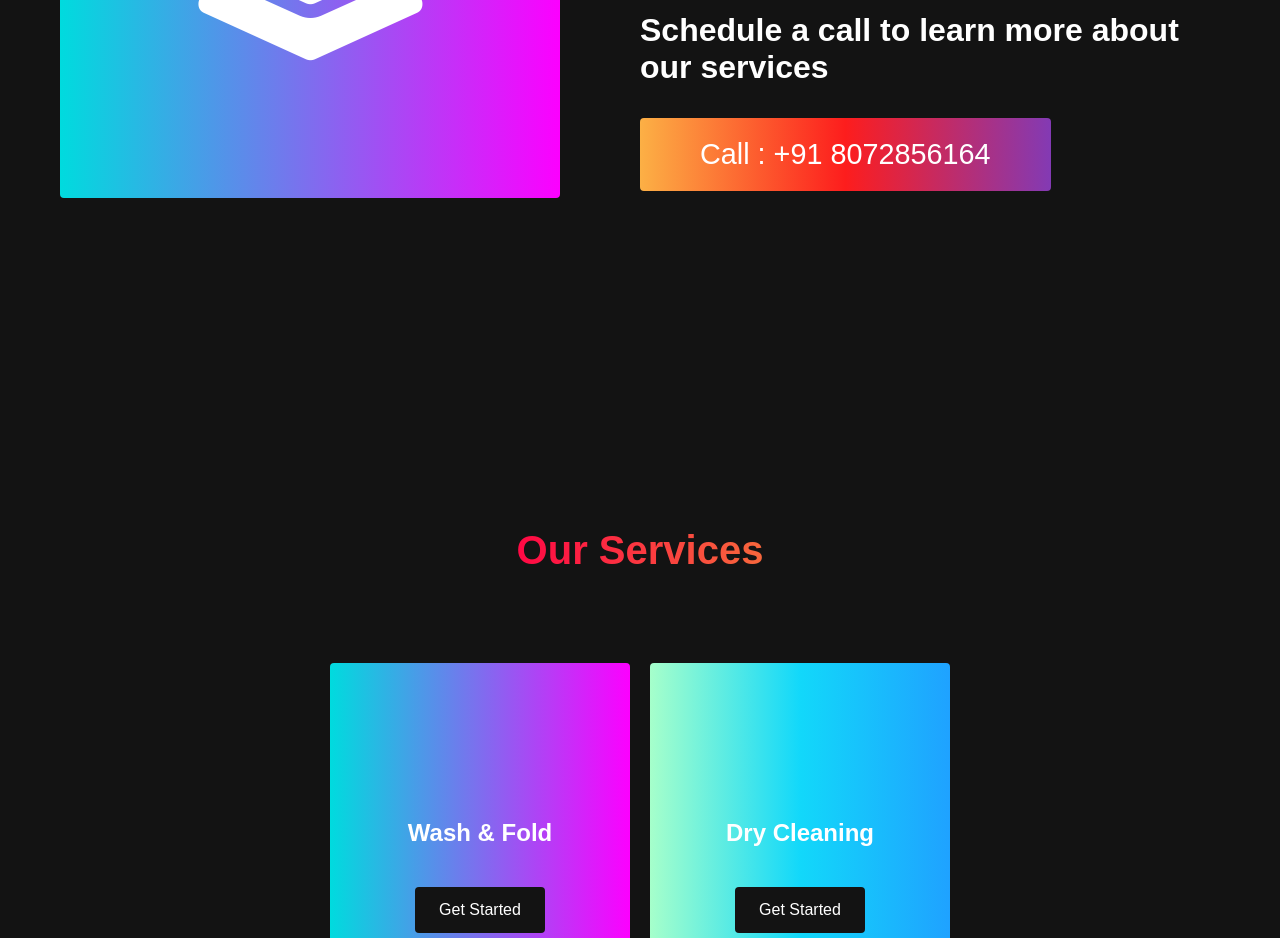
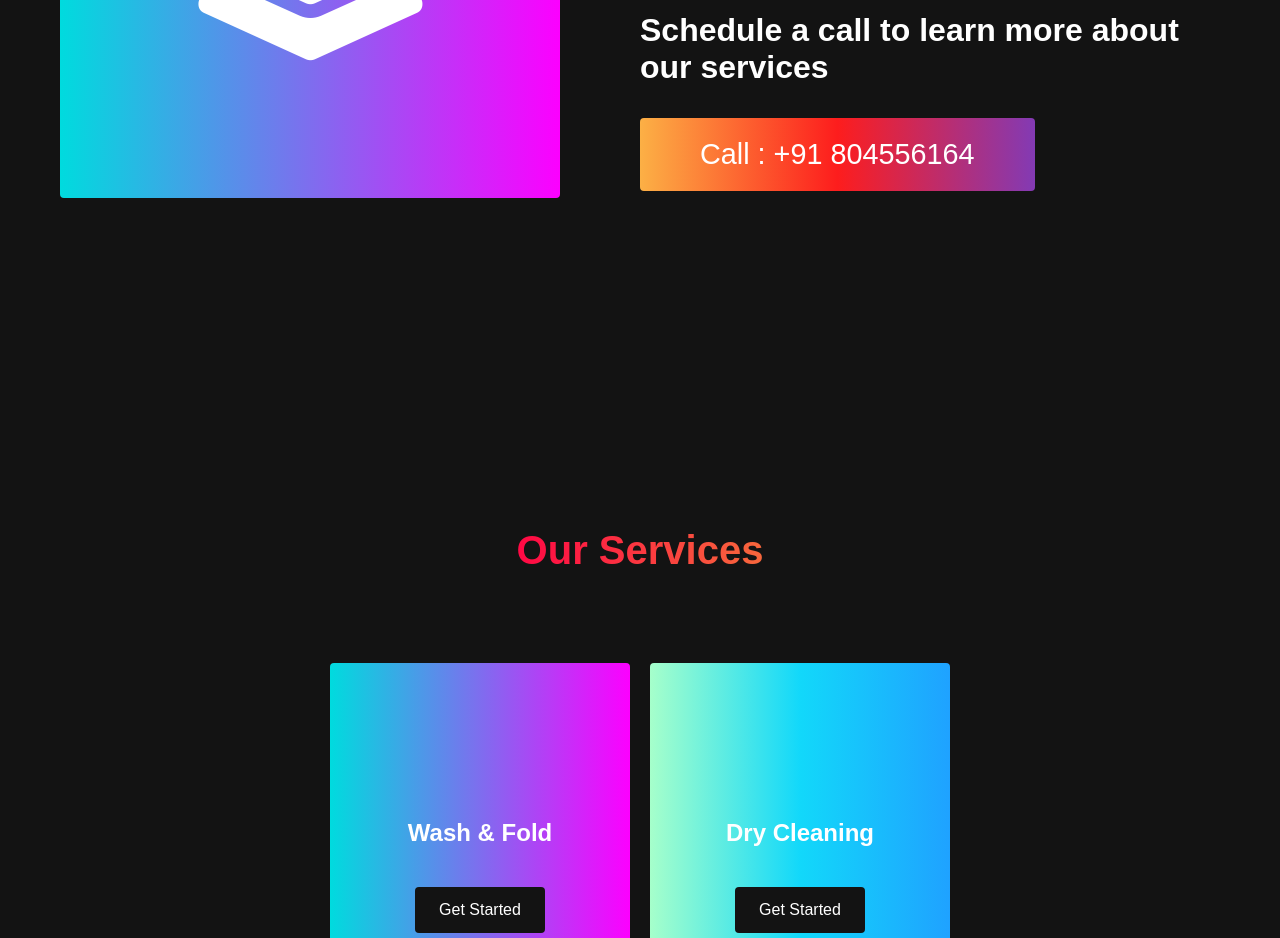
Before and after one commit to jeevanprakash01/turbowash.in, a plain HTML site: page index.html in a window 1280 px wide. Shown: the part 1440-2378 px from the top of the page. Drawn offline with Linux system fonts and the light colour scheme.

Commit message:
Update index.html

```diff
--- a/index.html
+++ b/index.html
@@ -61,7 +61,7 @@
           </h2>
           <h2>Super-Fast Delivery</h2>
           <p>Schedule a call to learn more about our services</p>
-          <button class="main__btn"><a href="#">Call : +91 8072856164 </a></button>
+          <button class="main__btn"><a href="#">Call : +91 804556164 </a></button>
         </div>
       </div>
     </div>
```
